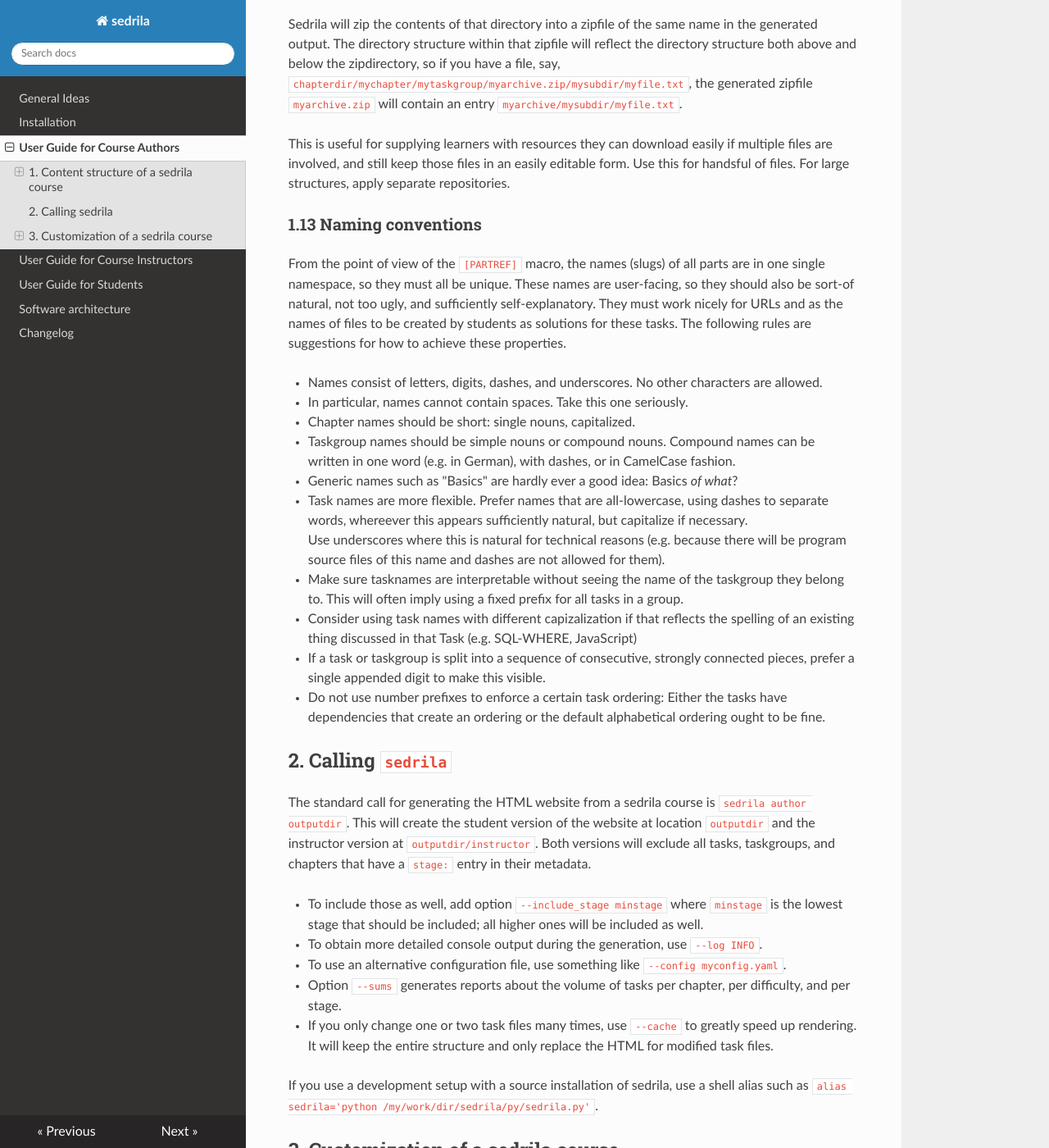
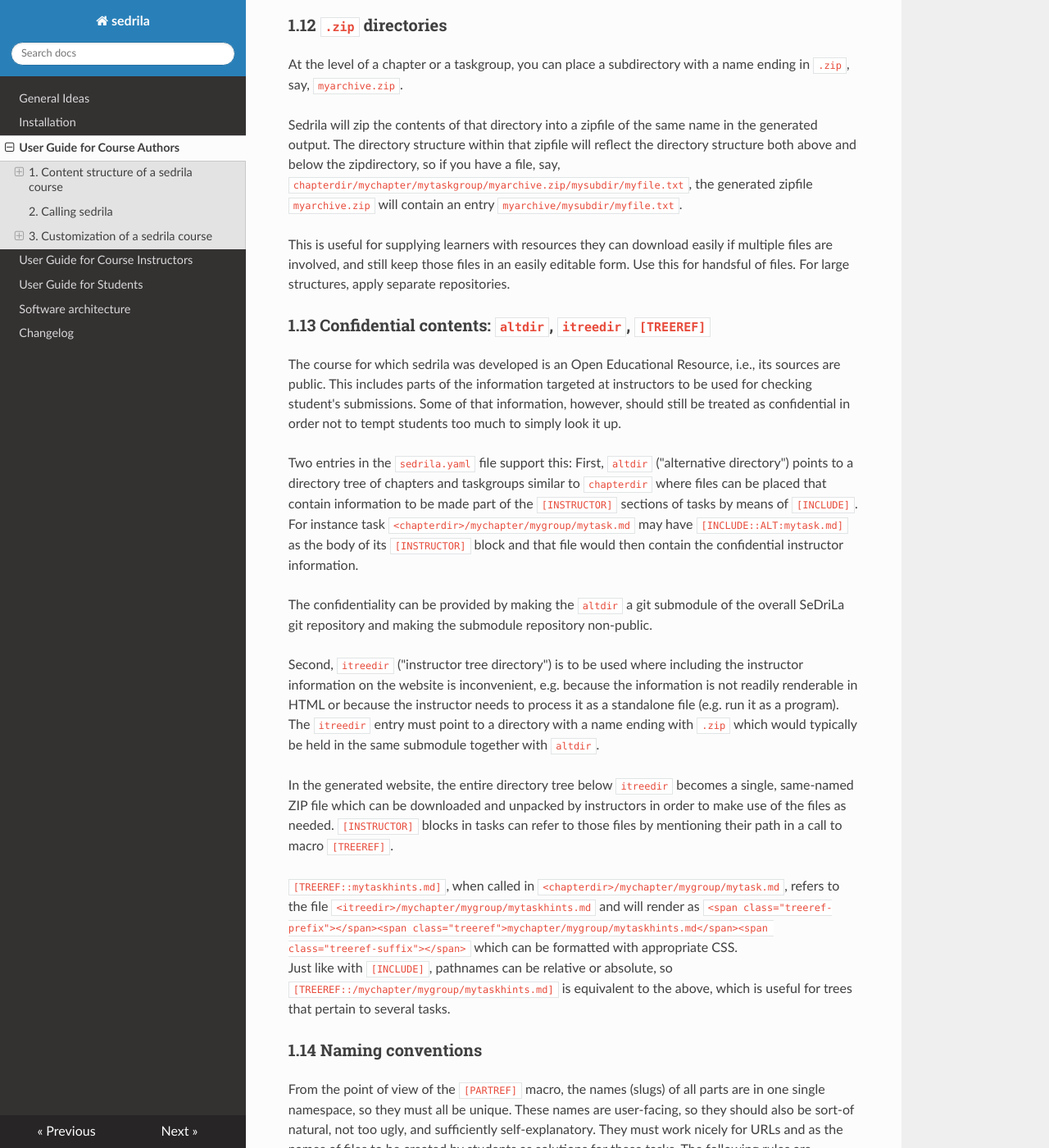
Before and after one commit to fubinf/sedrila, an MkDocs documentation site: the page built from docs/authors.md, in a window 1280 px wide and 1400 px high, scrolled down 13509 px. Shown: the whole window at 82% size. Built offline with MkDocs 1.6.1, drawn with Linux system fonts in a browser that asks for light colours; nearby versions of some CDN libraries; some of the changed text lies outside the part shown.

Commit message:
docs/authors.md: introduce itreedir and [TREEREF] (Section 1.13)

```diff
--- a/docs/authors.md
+++ b/docs/authors.md
@@ -74,7 +74,13 @@ About the entries:
   overall lives in a public repository.
   That non-public repository would then be included in the overall course's working directory
   by means of a git submodule and `altdir` would point there.
+  Set it to same value as `chapterdir` if you do not (yet) need this functionality.
   See the `[INCLUDE]` macro for an explanation of how to use `altdir` content.
+- `itreedir`: Optional. Relative path of the instructor tree directory.
+  This must be a directory with a name ending in `.zip`, say, `itree.zip`.
+  Its contents will be packaged into a ZIP file, which will be placed in the
+  instructor subdirectory of the generated website.
+  See section "Confidential contents" below for details.
 - `templatedir` is also optional and states where the Jinja2 templates for the overall page structures live.
   Not defining a `templatedir` means to use the built-in default files,
   which is probably sufficient for most cases.
@@ -668,7 +674,50 @@ if multiple files are involved, and still keep those files in an easily editable
 Use this for handsful of files. For large structures, apply separate repositories.
 
 
-### 1.13 Naming conventions
+### 1.13 Confidential contents: `altdir`, `itreedir`, `[TREEREF]`
+
+The course for which sedrila was developed is an Open Educational Resource,
+i.e., its sources are public.
+This includes parts of the information targeted at instructors to be used for
+checking student's submissions.
+Some of that information, however, should still be treated as confidential
+in order not to tempt students too much to simply look it up.
+
+Two entries in the `sedrila.yaml` file support this:
+First, `altdir` ("alternative directory") points to a directory tree of chapters and taskgroups
+similar to `chapterdir` where files can be placed that contain information to be
+made part of the `[INSTRUCTOR]` sections of tasks by means of `[INCLUDE]`.
+For instance task `<chapterdir>/mychapter/mygroup/mytask.md` may have
+`[INCLUDE::ALT:mytask.md]` as the body of its `[INSTRUCTOR]` block and that
+file would then contain the confidential instructor information.
+
+The confidentiality can be provided by making the `altdir` a git submodule of the
+overall SeDriLa git repository and making the submodule repository non-public.
+
+Second, `itreedir` ("instructor tree directory") is to be used where including
+the instructor information on the website is inconvenient,
+e.g. because the information is not readily renderable in HTML
+or because the instructor needs to process it as a standalone file (e.g. run it as a program).
+The `itreedir` entry must point to a directory with a name ending with `.zip`
+which would typically be held in the same submodule together with `altdir`.
+
+In the generated website, the entire directory tree below `itreedir`
+becomes a single, same-named ZIP file
+which can be downloaded and unpacked by instructors in order to make use of the files
+as needed.
+`[INSTRUCTOR]` blocks in tasks can refer to those files by mentioning their path
+in a call to macro `[TREEREF]`.
+
+`[TREEREF::mytaskhints.md]`, when called in `<chapterdir>/mychapter/mygroup/mytask.md`,
+refers to the file `<itreedir>/mychapter/mygroup/mytaskhints.md` and will render as
+`<span class="treeref-prefix"></span><span class="treeref">mychapter/mygroup/mytaskhints.md</span><span class="treeref-suffix"></span>`
+which can be formatted with appropriate CSS.
+Just like with `[INCLUDE]`, pathnames can be relative or absolute, so
+`[TREEREF::/mychapter/mygroup/mytaskhints.md]` is equivalent to the above,
+which is useful for trees that pertain to several tasks.
+
+
+### 1.14 Naming conventions
 
 From the point of view of the `[PARTREF]` macro, the names (slugs) of all parts
 are in one single namespace, so they must all be unique.
@@ -815,3 +864,13 @@ Working with submodules is generally not fun, so use it only to the degree neces
 and be prepared for the dreaded error message
 _"fatal: cannot rebase with locally recorded submodule modifications"_
 by reading https://stackoverflow.com/questions/54215983.
+
+Besides the second repo for `altdir`, SeDriLa courses will often have third,
+stand-alone repo (called the "instructor repo")
+for instructor information that is too bulky to be used via the [INCLUDE] mechamism.
+
+A typical example would be larger programs that consist of multiple files
+and are less convenient for instructors to look at in the browser
+(they would rather use an IDE), let alone to execute.
+Instructors should simply have a copy of the instructor repo (if it exists)
+at standby and [INSTRUCTOR] blocks in tasks will then mention the respective filenames.
```
